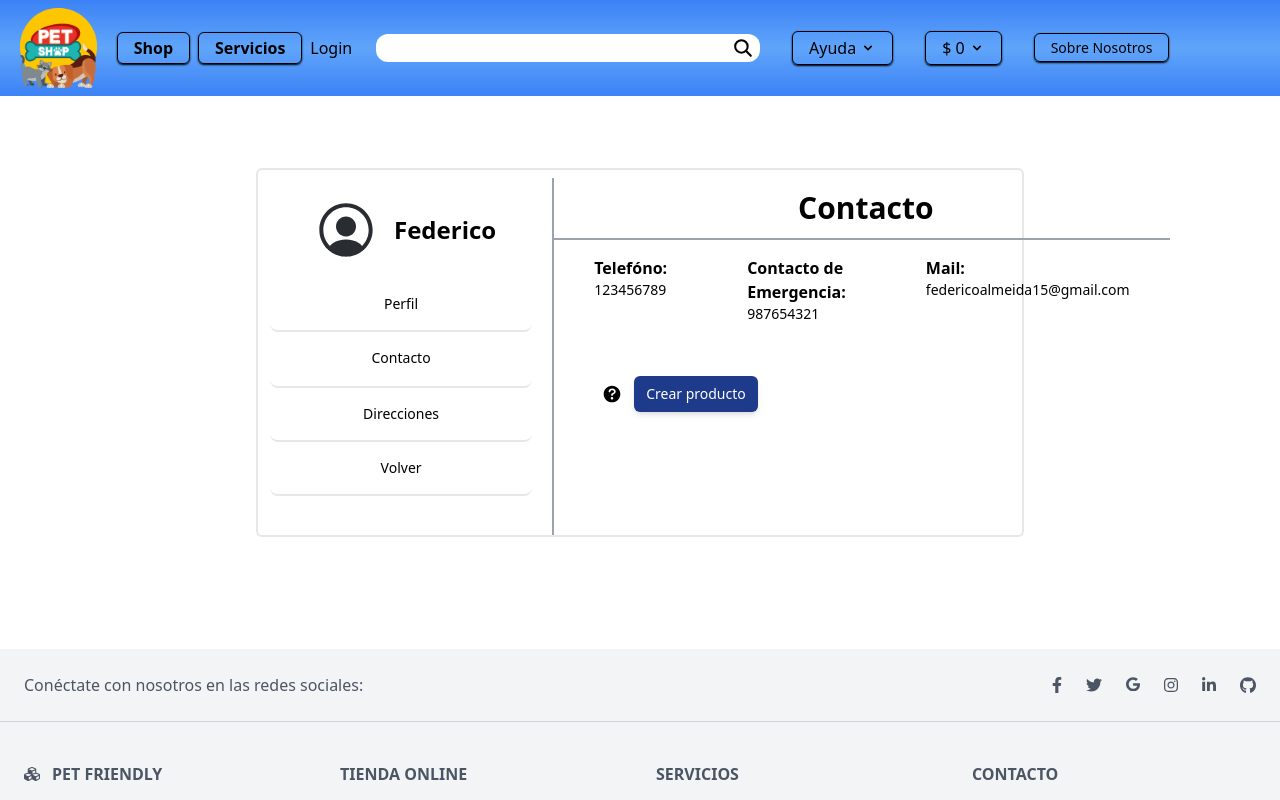
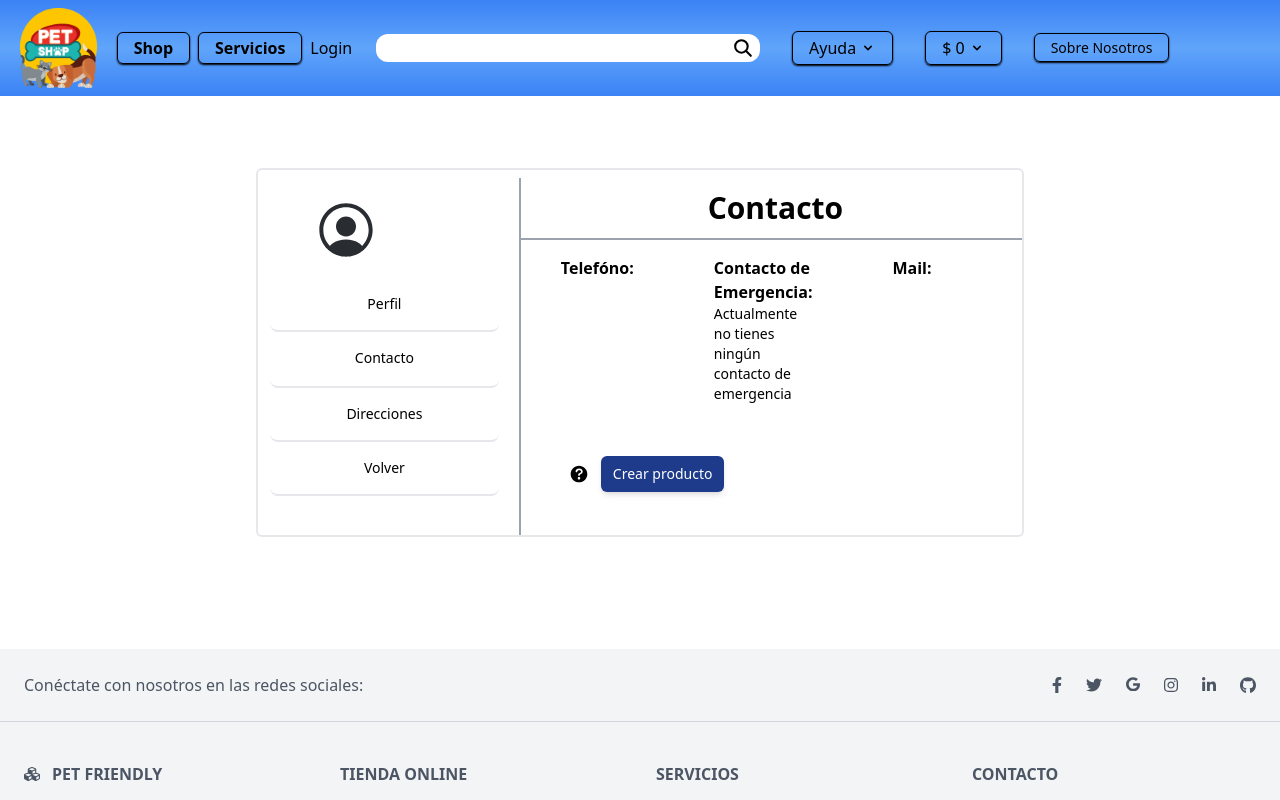
Before and after one commit to PetFriendlyUniverse/Henry-Pf, a React (Vite) app in the folder client/: page /profile/1 in a window 1280 px wide. Both pictures are taken after a click on the button "Contacto". Shown: the top 800 px of the page. Built offline with nearby package versions, Linux system fonts and the light colour scheme.

Commit message:
Extracción y render de info personal desde redux

```diff
--- a/client/src/pages/ecommerce/Profile/Profile.jsx
+++ b/client/src/pages/ecommerce/Profile/Profile.jsx
@@ -1,6 +1,7 @@
 import { useState } from "react";
 import { Link } from "react-router-dom";
 import LinkButton from "../../../components/Button/LinkButton";
+import { useSelector } from "react-redux";
 
 import PhotoName from "./components/PhotoName";
 import PersonalInfo from "./components/PersonalInfo";
@@ -13,6 +14,8 @@ import interrogation from "../../../assets/general/interrogation.svg";
 
 function Profile() {
   const [showInfo, setShowInfo] = useState("profile");
+  const user = useSelector((state) => state.User.userId);
+  console.log(user);
   const handleShowInfo = (e) => {
     setShowInfo(e.target.name);
   };
@@ -20,7 +23,7 @@ function Profile() {
     <div className="flex justify-center pb-28 pt-36 lg:items-center">
       <div className="mt-6 flex h-full w-full flex-col rounded-md border-2 pt-2 md:flex-row lg:w-3/5">
         <div className="mb-3 p-3 xl:w-96 ">
-          <PhotoName />
+          <PhotoName img={user.img} name={user.name} />
           <div className="">
             <div className="mb-4 mt-4 border-gray-200 dark:border-gray-700">
               <ul className="-mb-px text-center text-sm font-medium">
@@ -98,11 +101,15 @@ function Profile() {
           )}
           <div className="flex flex-col pt-2 lg:flex xl:flex">
             {showInfo == "profile" ? (
-              <PersonalInfo />
+              <PersonalInfo name={user.name} user={user.user} />
             ) : showInfo == "contact" ? (
-              <Contacts />
+              <Contacts
+                phone={user.phone}
+                emergencyphone={user.emergencyphone}
+                mail={user.mail}
+              />
             ) : showInfo == "ubication" ? (
-              <Ubication />
+              <Ubication province={user.province} locality={user.locality} />
             ) : (
               <Payment />
             )}
--- a/client/src/pages/ecommerce/Profile/components/Contacts.jsx
+++ b/client/src/pages/ecommerce/Profile/components/Contacts.jsx
@@ -1,17 +1,20 @@
-function Contacts() {
+function Contacts({ phone, emergencyphone, mail }) {
   return (
     <div class="flex w-full flex-col justify-between py-6 px-4 pt-2 sm:w-1/2 sm:px-0 md:w-2/3 lg:w-3/4 xl:w-4/5 xl:flex-row 2xl:w-5/6">
       <div class="mb-2 sm:mb-0 md:px-7 lg:px-10">
         <h6 class="font-bold">Telefóno:</h6>
-        <p class="text-sm">123456789</p>
+        <p class="text-sm">{phone}</p>
       </div>
       <div class="mb-2 sm:mb-0 md:px-7 lg:px-10">
         <h6 class="font-bold">Contacto de Emergencia:</h6>
-        <p class="text-sm">987654321</p>
+        <p class="text-sm">
+          {emergencyphone ||
+            "Actualmente no tienes ningún contacto de emergencia"}
+        </p>
       </div>
       <div class="mb-2 sm:mb-0 md:px-7 lg:px-10">
         <h6 class="font-bold">Mail:</h6>
-        <p class="text-sm">federicoalmeida15@gmail.com</p>
+        <p class="text-sm">{mail}</p>
       </div>
     </div>
   );
--- a/client/src/pages/ecommerce/Profile/components/PersonalInfo.jsx
+++ b/client/src/pages/ecommerce/Profile/components/PersonalInfo.jsx
@@ -1,13 +1,13 @@
-function PersonalInfo() {
+function PersonalInfo({ name, user }) {
   return (
     <div class="flex w-full flex-col justify-between py-6 px-4 pt-2 sm:w-1/2 sm:px-0 md:w-2/3 lg:w-3/4 xl:w-4/5 xl:flex-row 2xl:w-5/6">
       <div class="mb-2 sm:mb-0 md:px-7 lg:px-10">
         <h6 className="font-bold">Nombre completo:</h6>
-        <p>Federico Almeida</p>
+        <p>{name}</p>
       </div>
       <div class="mb-2 sm:mb-0 md:px-7 lg:px-10">
         <h6 className="font-bold">Nombre de Usuario:</h6>
-        <p>federicoa15</p>
+        <p>{user}</p>
       </div>
       {/* <div class="mb-2 sm:mb-0 md:px-7 lg:px-10">
         <h6 className="font-bold">Contraseña:</h6>
--- a/client/src/pages/ecommerce/Profile/components/PhotoName.jsx
+++ b/client/src/pages/ecommerce/Profile/components/PhotoName.jsx
@@ -1,13 +1,13 @@
 import photoUser from "../../../../assets/general/profile.svg";
 
-function PhotoName() {
+function PhotoName({ img, name }) {
   return (
     <div class="flex flex-col items-center justify-center pt-2 sm:flex-row md:justify-between md:px-11">
       <div class="mb-4 w-56 sm:mb-0 sm:w-72 md:w-20">
-        <img src={photoUser} alt="profile" class="rounded-full" />
+        <img src={img || photoUser} alt="profile" class="rounded-full" />
       </div>
       <div class="mx-0 text-center sm:text-left">
-        <h1 class="text-2xl font-black">Federico</h1>
+        <h1 class="text-2xl font-black">{name}</h1>
       </div>
     </div>
   );
--- a/client/src/pages/ecommerce/Profile/components/Ubication.jsx
+++ b/client/src/pages/ecommerce/Profile/components/Ubication.jsx
@@ -1,20 +1,20 @@
 import React from "react";
 
-function Ubication() {
+function Ubication({ province, locality }) {
   return (
     <div class="flex w-full flex-col justify-between py-6 px-4 pt-2 sm:w-1/2 sm:px-0 md:w-2/3 lg:w-3/4 xl:w-4/5 xl:flex-row 2xl:w-5/6">
       <div class="mb-2 sm:mb-0 md:px-7 lg:px-10">
         <h6 className="font-bold">Provincia:</h6>
-        <p>{`Buenos Aires`}</p>
+        <p>{province || "Actualmente no tienes una provincia registrada"}</p>
       </div>
       <div class="mb-2 sm:mb-0 md:px-7 lg:px-10">
         <h6 className="font-bold">Localidad</h6>
-        <p>{`Villa Gessell`}</p>
+        <p>{locality || "Actualmente no tienes una localidad registrada"}</p>
       </div>
-      <div class="mb-2 sm:mb-0 md:px-7 lg:px-10">
+      {/* <div class="mb-2 sm:mb-0 md:px-7 lg:px-10">
         <h6 className="font-bold">Direccion</h6>
         <p>{`Calle Falsa 123`}</p>
-      </div>
+      </div> */}
     </div>
   );
 }
```
